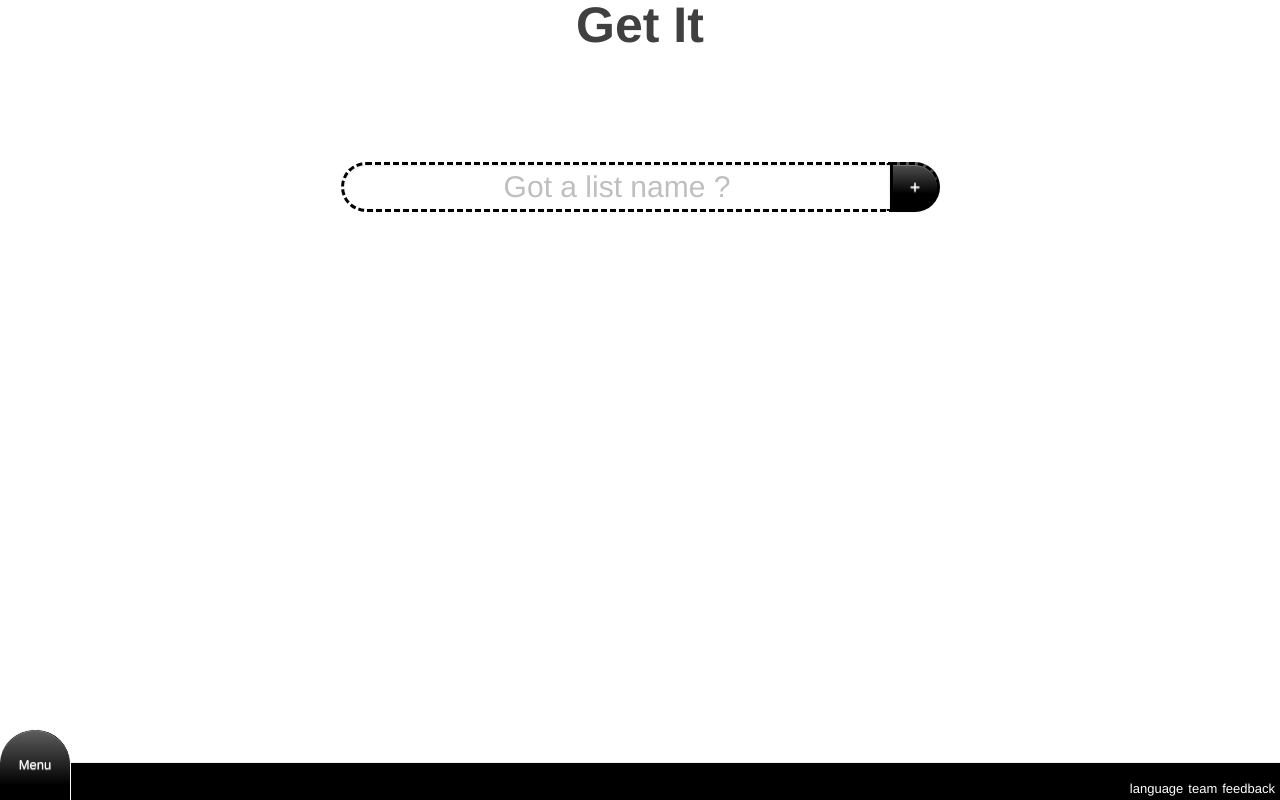
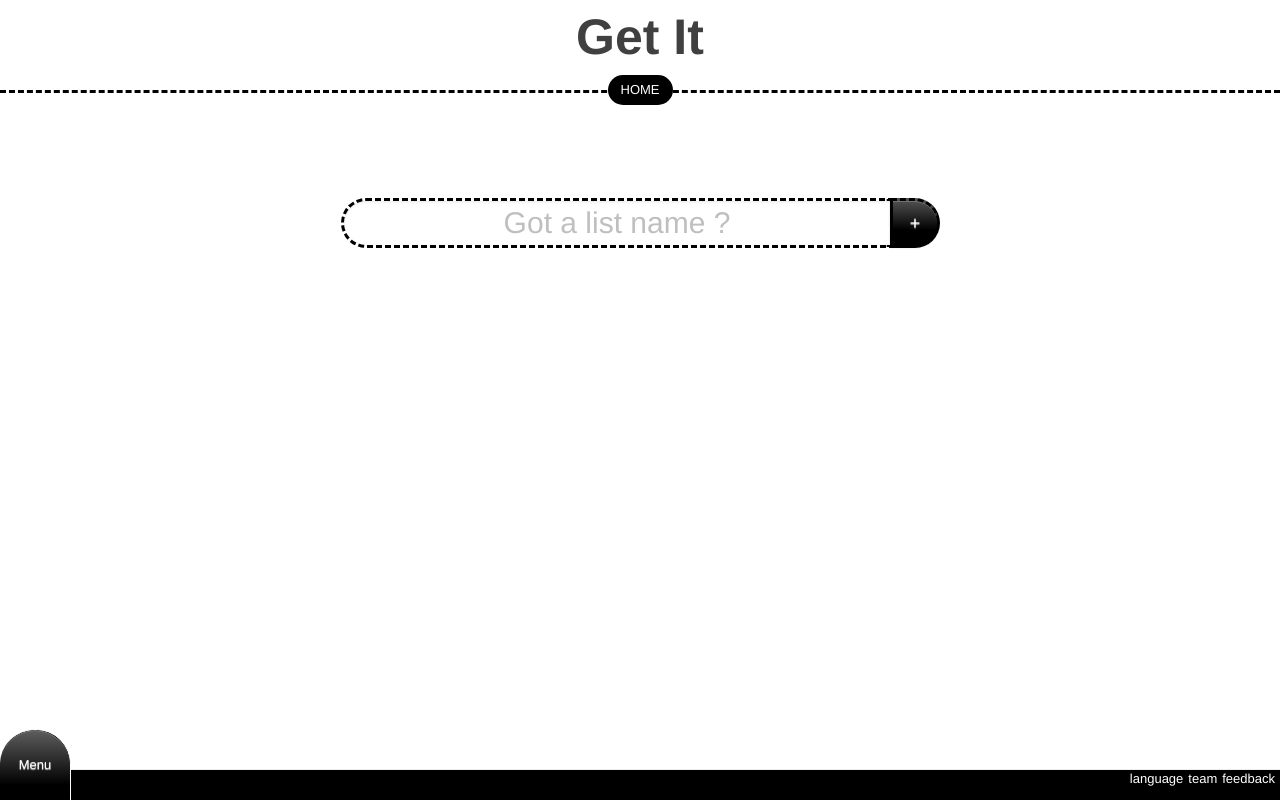
Before and after one commit to himurafred/app01front, a plain HTML site: page index.html in a window 1280 px wide. Drawn offline with Linux system fonts and the light colour scheme.

Commit message:
work on css + home button

```diff
--- a/assets/css/app01front.css
+++ b/assets/css/app01front.css
@@ -1,22 +1,38 @@
 header {
-	position : fixed;
 	top : 0;
 	text-align: center;
 	height : 90px;
 	width : 100%;
 	color : black;
+	border-bottom : dashed 3px black;
+	background-color : white;
+	z-index : 10;
+	margin-bottom : 15px;
 }
 
 h1 {
 	font-size: 50px;
-	line-height: 50px;
+	line-height: 75px;
+	height : 75px;
+	margin : 0;
+}
+
+#homeBtn {
+	width : 65px;
+	height : 30px;
+	line-height : 30px;
+	margin-right : auto;
+	margin-left : auto;
+	border-radius : 20px;
+	background-color : black;
+}
+
+#homeBtn a {
+	color : white;
 }
 
 #main {
-	position : absolute;
 	width : 100%;
-	top : 90px;
-	bottom : 0;
 	padding-bottom : 25px;
 }
 
@@ -28,7 +44,8 @@ h1 {
 }
 
 #msgBlock {
-	height: 72px;
+	height : 70px;
+	padding-top : 20px;
 }
 
 #listBlock {
@@ -56,7 +73,9 @@ h1 {
 }
 
 #listName:focus {
-	box-shadow: 0 1px 3px rgba(0, 0, 0, 0.1) inset, 0 0 8px rgba(0, 0, 0, 0.6);
+	-webkit-box-shadow: inset 0 1px 3px rgba(0, 0, 0, 0.1), 0 0 8px rgba(0, 0, 0, 0.6);
+  	-moz-box-shadow: inset 0 1px 3px rgba(0, 0, 0, 0.1), 0 0 8px rgba(0, 0, 0, 0.6);
+ 	box-shadow: inset 0 1px 3px rgba(0, 0, 0, 0.1), 0 0 8px rgba(0, 0, 0, 0.6);
 }
 
 #listName:focus + .plus {
@@ -106,6 +125,7 @@ input[type="submit"] {
 	list-style: none;
 	margin : 0;
 	display: inline-block;
+	padding-bottom : 30px
 }
 
 #items li {
@@ -117,12 +137,13 @@ input[type="submit"] {
 }
 
 footer {
-	position : absolute;
+	position : fixed;
+	padding-top : 0;
 	bottom : 0;
 	width : 100%;
 	background-color : black;
-	height : 20px;
-	line-height: 20px;
+	height : 30px;
+	line-height: 30px;
 }
 
 footer a {
--- a/assets/js/app01front.js
+++ b/assets/js/app01front.js
@@ -100,9 +100,20 @@ $(function(){
 	}
 
 
+
+	// ****** BIND UI ******
+
+
+
+	$("#homeBtn").click(function(e) {
+		if(!confirm(properties.text[lang].misc.leave)) {
+			e.preventDefault();
+		}
+	});
+
 	$("a.close").click(function(e) {
 		$(this).parent().hide();
-		e.preventDefault;
+		e.preventDefault();
 	});
 
 	$("#send").click(function(e) {
@@ -124,6 +135,8 @@ $(function(){
 	$("#message").ajaxSend(function() {
 		$(this).hide();
 	});
+
+
 
 	// ****** INIT ******
 
--- a/assets/js/properties.js
+++ b/assets/js/properties.js
@@ -23,7 +23,8 @@ var properties = {
 				mailSubject: "Someone share a list with you",
 				mailBody: "Throw your idea here : ",
 				listPlaceholder: "Got a list name ?",
-				itemPlaceholder: "Throw your ideas"
+				itemPlaceholder: "Throw your ideas",
+				leave: "Are you sure ? \n You will loose the list if you have not send it. Leave the liste anyway ?"
 			}
 		},
 		fr: {
@@ -38,7 +39,8 @@ var properties = {
 				mailSubject: "Quelqu'un souhaite partager une liste avec vous.",
 				mailBody: "Partagez vous aussi vos idées ici : ",
 				listPlaceholder: "Vous avez un nom de liste ?",
-				itemPlaceholder: "Partagez vos idées"
+				itemPlaceholder: "Partagez vos idées",
+				leave: "Vous allez quitter cette liste. \n Vous la perdrez si vous ne l'avez pas envoyé . Quitter la page ?"
 			}
 		}
 	}
--- a/index.html
+++ b/index.html
@@ -16,6 +16,7 @@
 	<body>
 		<header>
 			<h1>Get It</h1>
+			<nav id="homeBtn"><a href="./">HOME</a></nav>
 		</header>
 
 		<div id="main">
```
